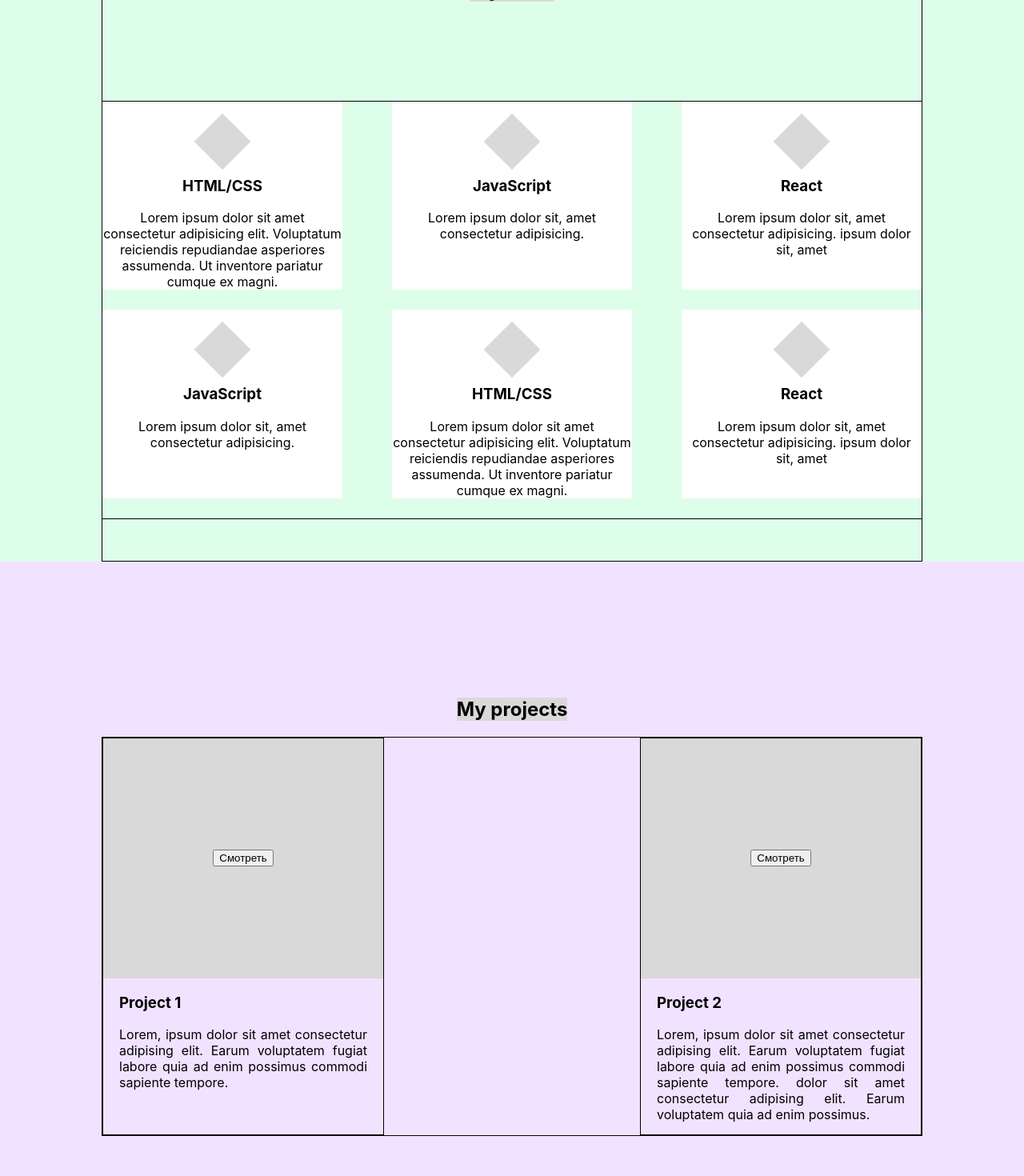
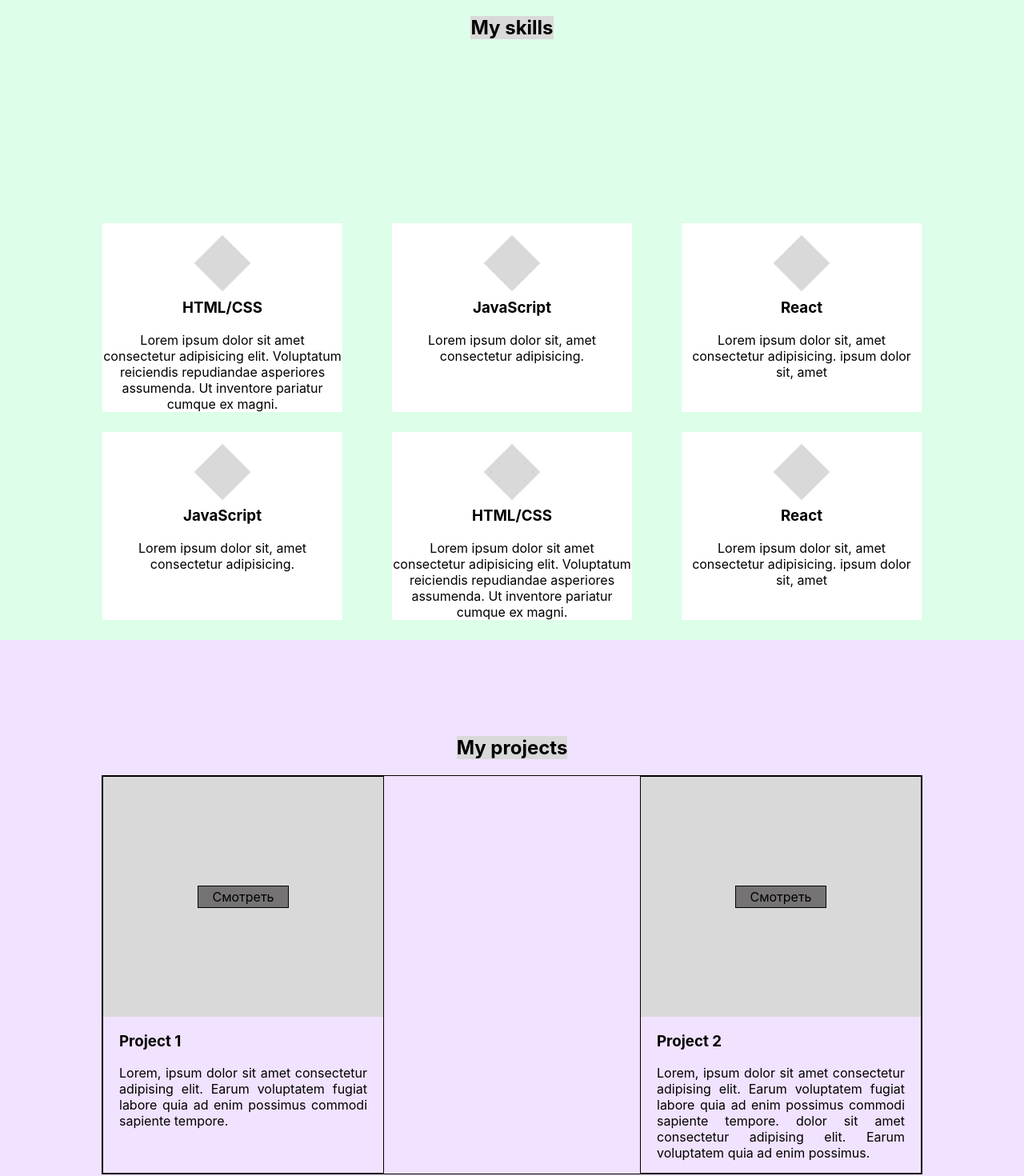
Before and after one commit to Maystrenko-Alex/portfolio-react, a React (Create React App) app: page / in a window 1280 px wide. Shown: the part 980-2450 px from the top of the page at 80% size. Built offline with nearby package versions, Linux system fonts and the light colour scheme.

Commit message:
refactoring

```diff
--- a/src/common/styles/Container.module.css
+++ b/src/common/styles/Container.module.css
@@ -1,5 +1,5 @@
 .container {
-  border: 1px solid;
+  /* border: 1px solid; */
   height: 100%;
   width: 80%;
   margin: 0 auto;
--- a/src/contacts/Contacts.js
+++ b/src/contacts/Contacts.js
@@ -10,7 +10,7 @@ export const Contacts = () => {
         <form className={style.form}>
           <input type={'text'} placeholder={'Name...'}></input>
           <input type={'email'} placeholder={'Email...'}></input>
-          <textarea className={style.textarea} placeholder={'Enter message...'} rows={5}></textarea>
+          <textarea className={style.textarea} placeholder={'Enter message...'} rows={5}/>
         </form>
           <button  className={style.button} >Отправить</button>
       </div>
--- a/src/contacts/Contacts.module.css
+++ b/src/contacts/Contacts.module.css
@@ -1,14 +1,15 @@
 .wrapper {
-  height: 100vh;
+  min-height: 60vh;
   background-color: #ffe2e2;
-
+  padding-top: 100px;
 }
 
 .container {
   display: flex;
   flex-direction: column;
-  align-items: center;
-  justify-content: space-around;
+  border: 1px solid;
+  justify-content: flex-start !important;
+  gap: 30px;
 }
 .title {
   font-size: 26px;
@@ -16,15 +17,13 @@
   font-weight: 700;
 }
 .form {
-  box-sizing: content-box;
   display: flex;
   flex-direction: column;
   align-items: center;
-  flex-wrap: wrap;
   gap: 30px;
-  padding: 3px;
-  width: 270px;
-  /* flex: 0 1 100%; */
+  width: 570px;
+  flex-basis: 300px;
+  flex-shrink: 1;
 }
 .form input {
   border-width: 0;
@@ -32,11 +31,13 @@
   width: 100%;
   background-color: #d9d9d9;
 }
+
 .textarea {
   width: 100%;
   font-size: 20px;
   background-color: #d9d9d9;
   border-width: 0;
+
 }
 .button {
   font-size: 26px;
--- a/src/main/Main.js
+++ b/src/main/Main.js
@@ -9,7 +9,7 @@ export const Main = () => {
         <div className={style.text}>
           <span>Hi There</span>
           <h1>I am Aleks</h1>
-          <p>Frontend Developer</p>
+          <p>I am Frontend Developer</p>
         </div>
         <div className={style.photo}></div>
       </div>
--- a/src/skills/Skills.module.css
+++ b/src/skills/Skills.module.css
@@ -2,20 +2,21 @@
   background-color: #ddfee9;
   min-height: 100vh;
   display: flex;
-  align-items: center;
+  /* align-items: center; */
 }
 
 .container {
   display: flex;
   min-height: 800px;
   flex-direction: column;
-  justify-content: space-around;
+  justify-content: space-between;
+  margin-top: 100px;
 
 }
 
 .skills {
   display: flex;
-  border: 1px solid;
+  /* border: 1px solid; */
   flex-direction: row;
   justify-content: space-between;
   flex-wrap: wrap;
--- a/src/works/Works.js
+++ b/src/works/Works.js
@@ -28,8 +28,8 @@ export const Works = () => {
 const Work = (props) => {
   return (
     <div className={style.item}>
-      <div className={style.image}>
-        <button>Смотреть</button>
+      <div className={style.imageBlock}>
+        <a href=''>Смотреть</a>
       </div>
       <div className={style.textBlock}>
         <h3 className={style.name}>{props.name}</h3>
--- a/src/works/Works.module.css
+++ b/src/works/Works.module.css
@@ -1,16 +1,18 @@
 .wrapper {
   min-height: 100vh;
   background-color: #f1e2ff;
+  padding-top: 100px;
 }
 
 .container {
   width: 80%;
-  padding-top: 150px;
+  /* margin-top: 100px; */
   margin: 0 auto;
   display: flex;
   flex-direction: column;
   justify-content: center;
   align-items: center;
+  /* border: 1px solid; */
 }
 
 .title {
@@ -31,7 +33,7 @@
   padding-bottom: 15px;
 }
 
-.image {
+.imageBlock {
   width: 100%;
   height: 300px;
   background-color: #d9d9d9;
@@ -39,7 +41,13 @@
   align-items: center;
   justify-content: center;
 }
-
+.imageBlock a {
+  border: 1px solid;
+  padding: 3px 17px;
+  background-color: #757373;
+  text-decoration: none;
+  color: black;
+}
 .textBlock {
   padding: 0 20px;
   text-align: justify;
```
